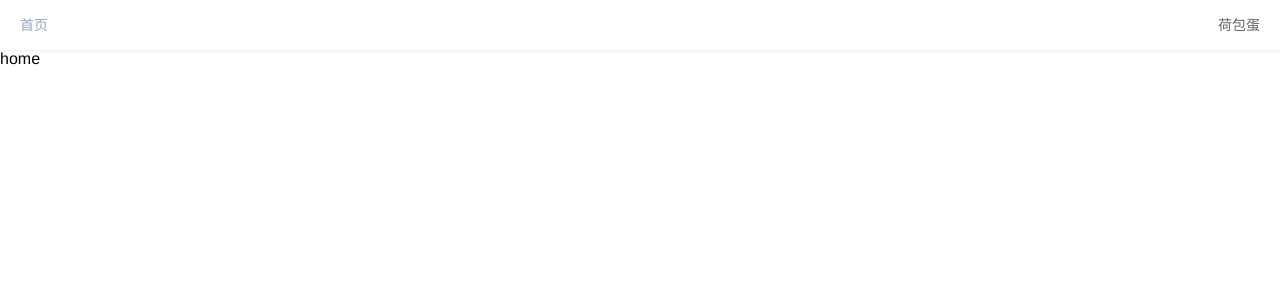
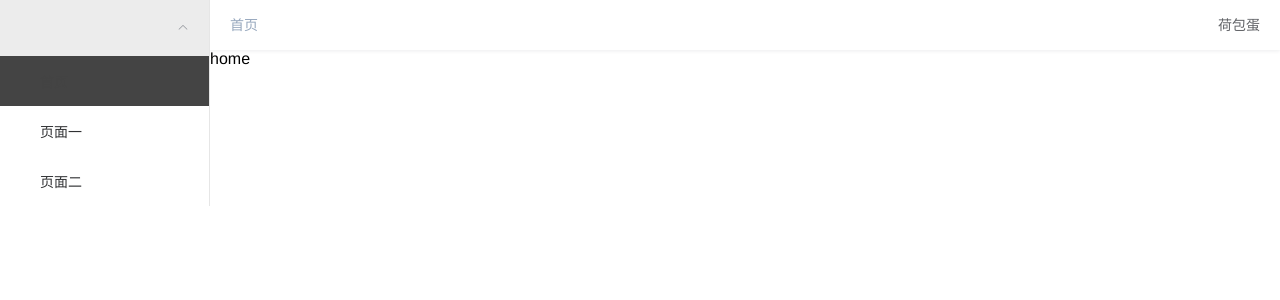
Before and after one commit to pinkqq/my-admin-template, a Vue app: page /home in a window 1280 px wide. Shown: the top 300 px of the page. Built offline with nearby package versions, Linux system fonts and the light colour scheme.

Commit message:
feat: breadcrumb&&sidebar.

```diff
--- a/src/components/Breadcrumb/index.vue
+++ b/src/components/Breadcrumb/index.vue
@@ -75,7 +75,7 @@ export default {
 
   .no-redirect {
     color: #97a8be;
-    cursor: text;
+    cursor: default;
   }
 }
 </style>
--- /dev/null
+++ b/src/layout/components/Sidebar/index.vue
@@ -0,0 +1,53 @@
+<template>
+  <div>
+    <!-- <el-radio-group v-model="isCollapse">
+      <el-radio-button :label="false">展开</el-radio-button>
+      <el-radio-button :label="true">收起</el-radio-button>
+    </el-radio-group> -->
+    <el-menu
+      :default-active="activeMenu"
+      :collapse="isCollapse"
+      :background-color="variables.menuBg"
+      :text-color="variables.menuText"
+      :active-text-color="variables.menuActiveText"
+      :unique-opened="false"
+      :collapse-transition="false"
+      :router="true"
+    >
+      <sidebar-item
+        v-for="route in routes"
+        :key="route.path"
+        :item="route"
+        :base-path="route.path"
+      />
+    </el-menu>
+  </div>
+</template>
+
+<script>
+import variables from "@/styles/element-variables.scss";
+import sidebarItem from "./sidebarItem";
+export default {
+  name: "Sidebar",
+  components: { sidebarItem },
+  data() {
+    return {
+      isCollapse: false,
+      variables: variables
+    };
+  },
+  computed: {
+    activeMenu() {
+      const route = this.$route;
+      const { meta, path } = route;
+      if (meta.activeMenu) {
+        return meta.activeMenu;
+      }
+      return path;
+    },
+    routes() {
+      return this.$router.options.routes;
+    }
+  }
+};
+</script>
--- /dev/null
+++ b/src/layout/components/Sidebar/sidebarItem.vue
@@ -0,0 +1,81 @@
+<template>
+  <div v-if="!item.hidden">
+    <template
+      v-if="
+        hasOneShowingChild(item.children, item) &&
+          (!onlyOneChild.children || onlyOneChild.noShowingChildren) &&
+          !item.alwaysShow
+      "
+    >
+      <el-menu-item
+        v-if="onlyOneChild.meta"
+        :index="resolvePath(onlyOneChild.path)"
+        class="submenu-title-noDropdown"
+      >
+        <span slot="title">{{ onlyOneChild.meta.title }}</span>
+      </el-menu-item>
+    </template>
+    <el-submenu v-else :index="resolvePath(item.path)">
+      <template slot="title">
+        <span v-if="item.meta">{{ item.meta.title }}</span>
+      </template>
+      <sidebar-item
+        v-for="child in item.children"
+        :key="child.path"
+        :item="child"
+        :base-path="resolvePath(child.path)"
+      ></sidebar-item>
+    </el-submenu>
+  </div>
+</template>
+<script>
+import path from "path";
+import { isExternal } from "@/utils/validate";
+
+export default {
+  name: "SidebarItem",
+  props: {
+    item: {
+      type: Object,
+      required: true
+    },
+    basePath: {
+      type: String,
+      default: ""
+    }
+  },
+  data() {
+    return { onlyOneChild: null };
+  },
+  methods: {
+    hasOneShowingChild(children = [], parent) {
+      const showingChidren = children.filter(item => {
+        if (item.hidden) {
+          return false;
+        } else {
+          this.onlyOneChild = item;
+          return true;
+        }
+      });
+      if (showingChidren.length === 1) {
+        return true;
+      }
+      if (showingChidren.length === 0) {
+        this.onlyOneChild = { ...parent, path: "", noShowingChildren: true };
+        return true;
+      }
+      return false;
+    },
+    resolvePath(routePath) {
+      if (isExternal(routePath)) {
+        return routePath;
+      }
+      if (isExternal(this.basePath)) {
+        return this.basePath;
+      }
+      //绝对路径拼接
+      return path.resolve(this.basePath, routePath);
+    }
+  }
+};
+</script>
--- a/src/layout/components/index.js
+++ b/src/layout/components/index.js
@@ -1,3 +1,3 @@
 export { default as Navbar } from "./Navbar";
-// export { default as Sidebar } from './Sidebar'
+export { default as Sidebar } from "./Sidebar";
 export { default as AppMain } from "./AppMain";
--- a/src/layout/index.vue
+++ b/src/layout/index.vue
@@ -1,30 +1,57 @@
 <template>
   <div class="app-wrapper">
-    <div class="fixed-header">
-      <navbar />
+    <sidebar class="sidebar-container" />
+    <div class="main-container">
+      <div class="fixed-header">
+        <navbar />
+      </div>
+      <app-main />
     </div>
-    <app-main />
   </div>
 </template>
 <script>
-import { Navbar, AppMain } from "./components";
+import { Navbar, Sidebar, AppMain } from "./components";
 export default {
   name: "Layout",
-  components: { Navbar, AppMain }
+  components: { Navbar, Sidebar, AppMain }
 };
 </script>
 <style lang="scss" scoped>
+@import "@/styles/element-variables.scss";
+
 .app-wrapper {
   position: relative;
   width: 100%;
   height: 100%;
 }
+
+.main-container {
+  min-height: 100%;
+  transition: margin-left 0.28s;
+  margin-left: $sideBarWidth;
+  position: relative;
+}
+
 .fixed-header {
   position: fixed;
   top: 0;
   right: 0;
   z-index: 9;
-  width: 100%;
+  width: calc(100% - #{$sideBarWidth});
   transition: width 0.28s;
 }
+
+.sidebar-container {
+  transition: width 0.28s;
+  width: $sideBarWidth !important;
+  background-color: $menuBg;
+  height: 100%;
+  position: fixed;
+  font-size: 0px;
+  top: 0;
+  bottom: 0;
+  left: 0;
+  z-index: 1001;
+  overflow: hidden;
+}
 </style>
--- a/src/router/index.js
+++ b/src/router/index.js
@@ -5,7 +5,11 @@ import Layout from "@/layout/index";
 Vue.use(VueRouter);
 
 /**
+ * hidden: true                   if set true, item will not show in the sidebar(default is false)
  * redirect: noRedirect           if set noRedirect will no redirect in the breadcrumb
+ * alwaysShow: true               if set true, will always show the root menu
+ *                                if not set alwaysShow, when item has more than one children route,
+ *                                it will becomes nested mode, otherwise not show the root menu
  * meta : {
     roles: ['admin','editor']    control the page roles (you can set multiple roles)
     title: 'title'               the name show in sidebar and breadcrumb (recommend set)
@@ -20,7 +24,8 @@ const routes = [
     path: "/login",
     name: "Login",
     component: () =>
-      import(/* webpackChunkName: "login" */ "@/views/login/index")
+      import(/* webpackChunkName: "login" */ "@/views/login/index"),
+    hidden: true
   },
   {
     path: "/",
--- a/src/styles/element-ui.scss
+++ b/src/styles/element-ui.scss
@@ -1 +1,4 @@
 // cover some element-ui styles
+.el-menu-item.is-active {
+  background-color: #444;
+}
--- a/src/styles/element-variables.scss
+++ b/src/styles/element-variables.scss
@@ -4,4 +4,18 @@ $--color-primary: #444;
 /* 改变 icon 字体路径变量，必需 */
 $--font-path: "~element-ui/lib/theme-chalk/fonts";
 
+// sidebar
+$menuText: #909399;
+$menuActiveText: #444; //https://github.com/ElemeFE/element/issues/12951
+$menuBg: #fff;
+
+$sideBarWidth: 210px;
+
 @import "~element-ui/packages/theme-chalk/src/index";
+
+:export {
+  menuText: $menuText;
+  menuActiveText: $menuActiveText;
+  menuBg: $menuBg;
+  sideBarWidth: $sideBarWidth;
+}
```
Also changed, not shown: src/layout/components/Navbar.vue (+7 -0 lines), src/plugins/element-ui.js (+12 -4 lines).
